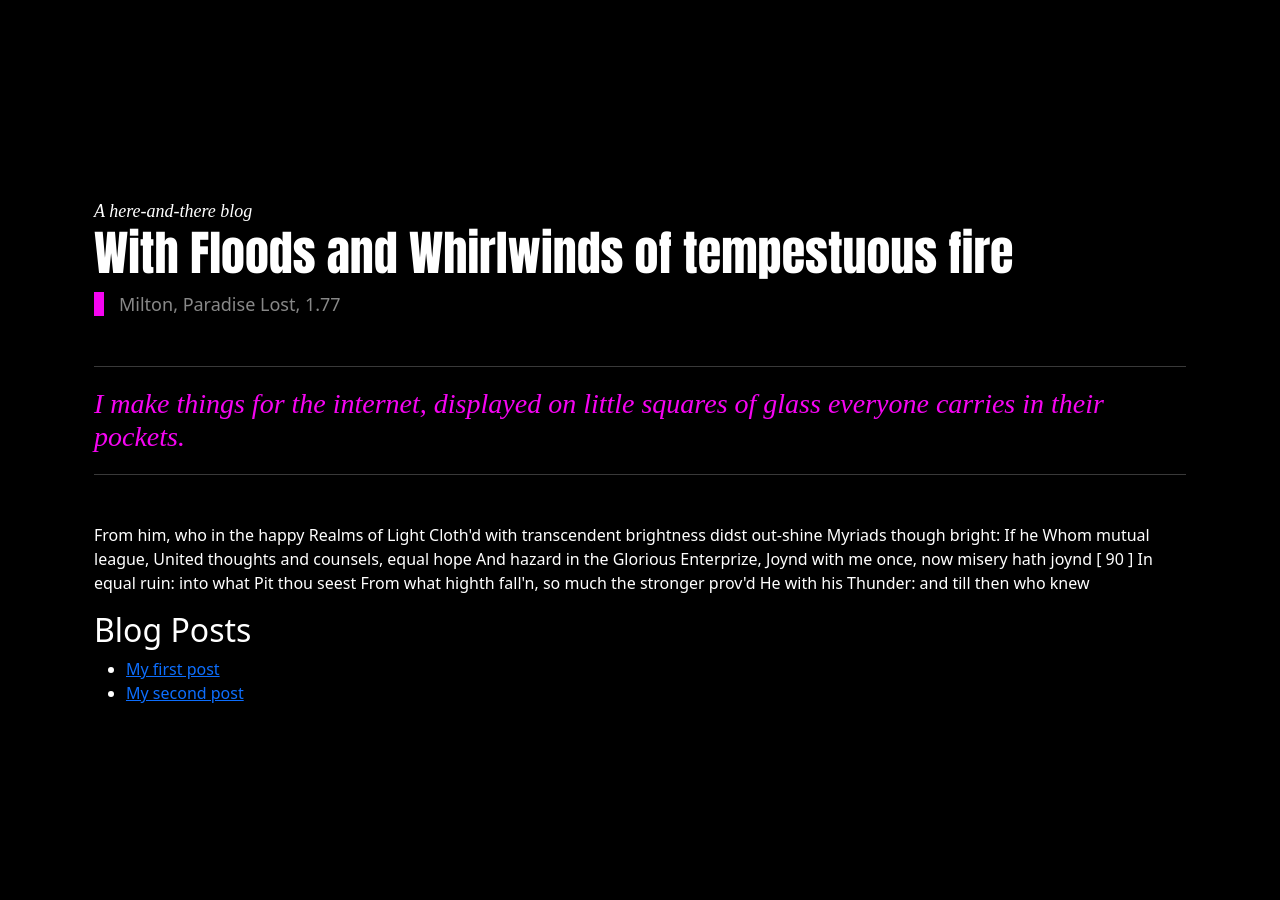
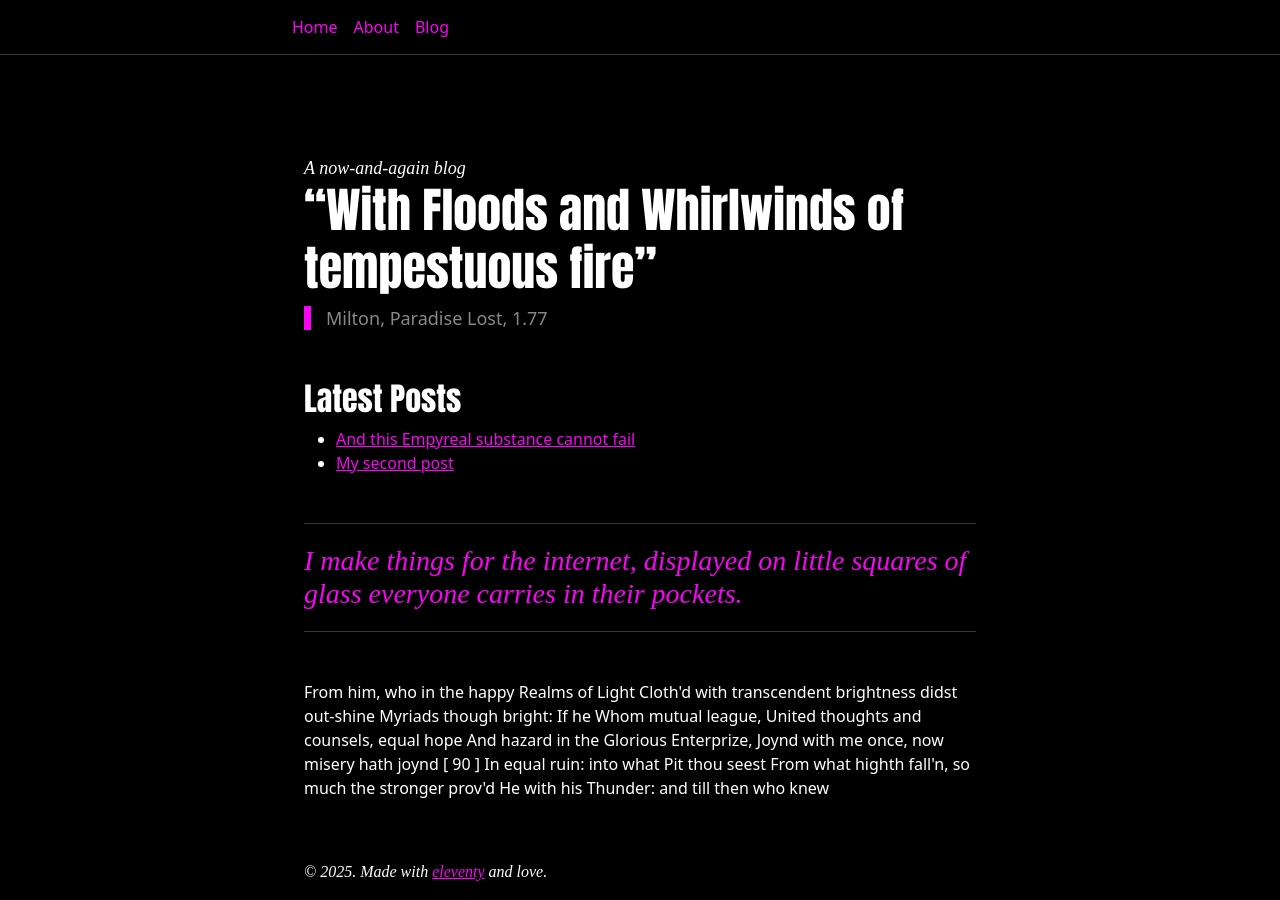
Before and after one commit to ianderthal/test-neocities, an Eleventy site: page src/index.md in a window 1280 px wide. Before the commit the page ends 800 px from the top, so only its background shows below. Built offline with nearby package versions, Linux system fonts and the light colour scheme; Eleventy itself is replaced by a stand-in of ours; files that its build step writes are made by us from their sources; a web font is replaced by a local one.

Commit message:
add nav, footer, more styling.

```diff
--- a/src/_includes/base.njk
+++ b/src/_includes/base.njk
@@ -9,7 +9,7 @@
     <link rel="preconnect" href="https://fonts.gstatic.com" crossorigin>
     <link href="https://fonts.googleapis.com/css2?family=Anton&family=Sorts+Mill+Goudy:ital@0;1&display=swap" rel="stylesheet">
     <style type="text/css">
-      .anton-regular {
+      .anton-regular, h2 {
         font-family: "Anton", sans-serif;
         font-weight: 400;
         font-style: normal;
@@ -31,7 +31,7 @@
       .citation {
         color: #888888ff;
         font-size: 18px;
-        border-left: 10px solid #f505f1ff;
+        border-left: 7px solid #f505f1ff;
         padding-left: 15px;
       }
       .tagline {
@@ -41,19 +41,63 @@
         font-size: 28px;
         padding: 20px 0;
       }
+      a, a:link {
+        color: #f505f1ff;
+      }
+      .thing {
+        border-bottom: 1px solid #393939ff;
+      }
+      nav {
+        position: sticky;
+        top: 0;
+        z-index: 1000;
+        background-color: #000;
+      }
+      nav ul {
+        list-style: none;
+        margin: 0;
+        padding: 15px 0;
+        display: flex;
+        gap: 1rem;
+      }
+      nav li a {
+        text-decoration: none;
+        font-weight: 500;
+      }
+      nav li a:hover {
+        text-decoration: underline;
+      }
+      @media (min-width: 768px) {
+        .container {
+          max-width: 720px;
+        }
+      }
     </style>
   </head>
   <body class="text-white" style="background-color: #000;">
-    <main class="container pt-5 px-4">
+    <nav class="thing">
+      <div class="container">
+        <ul>
+          <li><a href="">Home</a></li>
+          <li><a href="">About</a></li>
+          <li><a href="">Blog</a></li>
+        </ul>
+      </div>
+    </nav>
+    <main class="container px-4">
 
-      <div style="margin-top: 150px;">
-        <span class="sorts-mill-goudy-regular-italic" style="font-size: 18px;">A here-and-there blog</span>
+      <div style="margin-top: 100px;">
+        <span class="sorts-mill-goudy-regular-italic" style="font-size: 18px;">A now-and-again blog</span>
 
-        <h1 class="anton-regular heading">{{ title }}</h1>
+        <h1 class="anton-regular heading">&ldquo;With Floods and Whirlwinds of tempestuous fire&rdquo;</h1>
 
       </div>
 
       <span class="citation">Milton, Paradise Lost, 1.77</span>
+
+      <div class="mt-5">
+      {{ content | safe }}
+      </div>
 
       <h2 class="sorts-mill-goudy-regular-italic mt-5 tagline">I make things for the internet, displayed on little squares of glass everyone carries in their pockets.</h2>
 
@@ -66,9 +110,9 @@
       From what highth fall'n, so much the stronger prov'd
       He with his Thunder: and till then who knew</p>
 
-      <div>
-      {{ content | safe }}
-      </div>
     </main>
+    <footer class="container px-4" style="margin-top: 60px;">
+      <p class="sorts-mill-goudy-regular-italic">© 2025. Made with <a href="https://www.11ty.dev/">eleventy</a> and love.</p>
+    </footer>
   </body>
 </html>
--- a/src/blog/my-first-post.md
+++ b/src/blog/my-first-post.md
@@ -1,5 +1,7 @@
 ---
-title: "My first post"
+title: "And this Empyreal substance cannot fail"
 ---
 
-First post content
+Lorem ipsum dolor sit amet, consectetur adipiscing elit. Pellentesque nec dictum velit. Aliquam in lorem odio. Quisque iaculis orci at purus pellentesque suscipit. Morbi mollis id sem vitae rutrum. Nam ornare, urna lobortis mattis tempor, tortor neque vulputate nulla, nec semper nulla felis at nulla.
+
+Cras hendrerit ante convallis, lobortis nisl a, hendrerit nisl. Vestibulum iaculis libero eu sapien ultricies malesuada. Suspendisse convallis quis arcu id lobortis. Duis quis facilisis mi.
--- a/src/index.md
+++ b/src/index.md
@@ -1,11 +1,8 @@
 ---
-title: "With Floods and Whirlwinds of tempestuous fire"
 layout: "base.njk"
 ---
 
-
-
-## Blog Posts
+## Latest Posts
 
 <ul>
 {% for post in collections.posts %}
```
Also changed, not shown: 4 other files.
